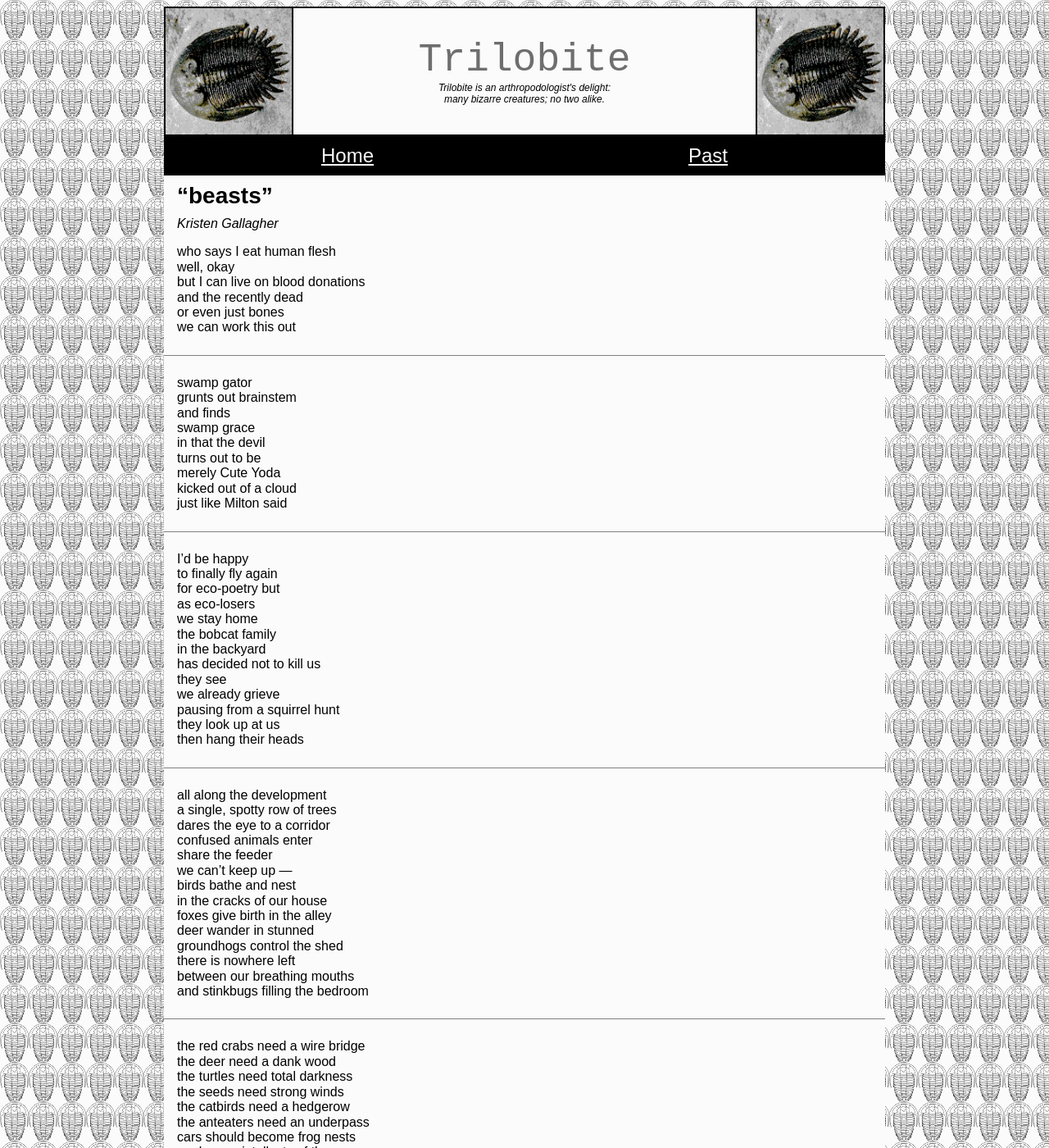
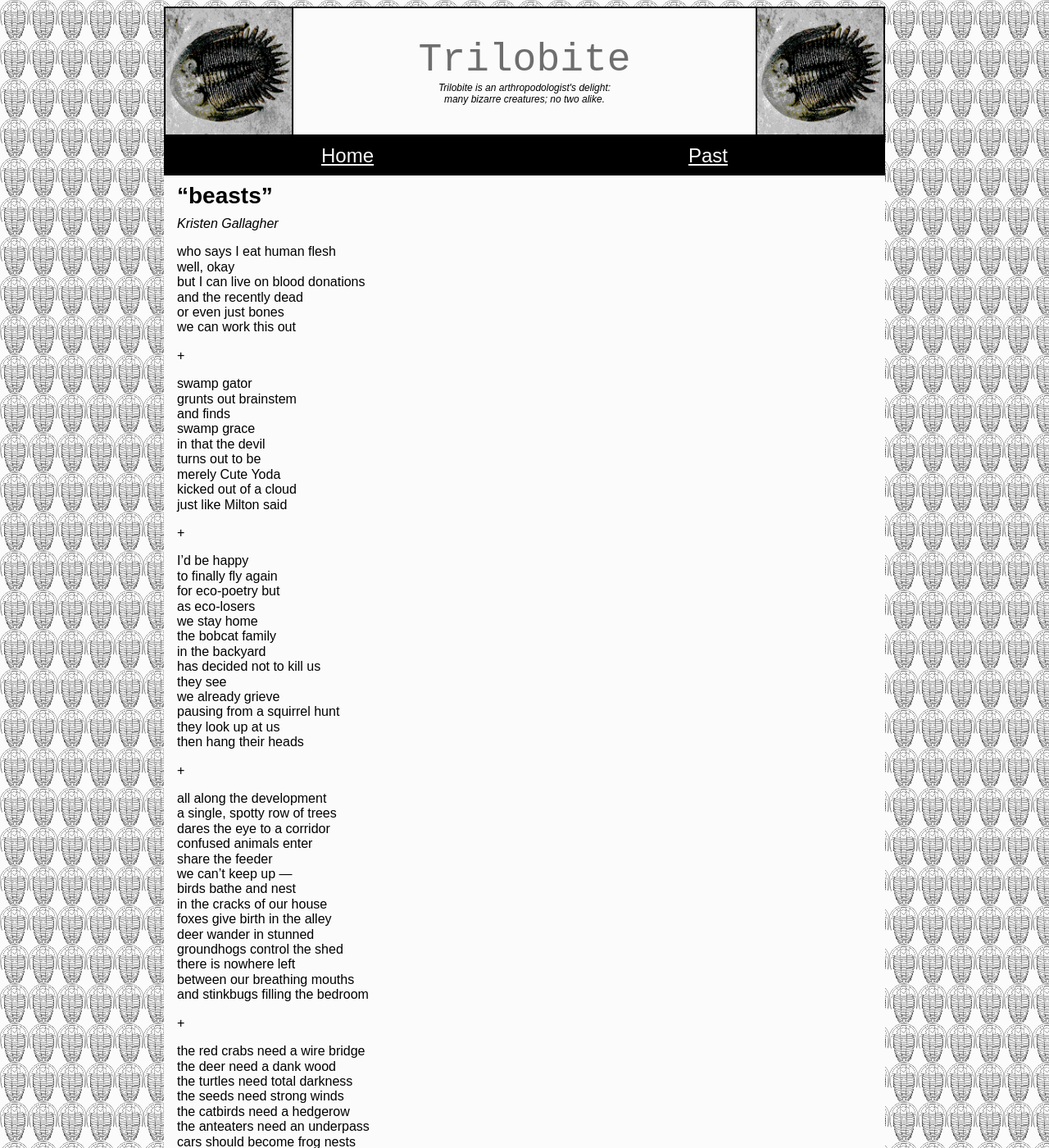
Before and after one commit to trilobite-poetry/trilobite-poetry.github.io, a Jekyll site: the page built from issues/_current/gallagher.md, in a window 1280 px wide and 1400 px high. Shown: the whole window at 82% size. Built offline with Jekyll 4.4.1, drawn with Linux system fonts in a browser that asks for light colours.

Commit message:
Update gallagher.md

```diff
--- a/issues/_current/gallagher.md
+++ b/issues/_current/gallagher.md
@@ -16,7 +16,10 @@ or even just bones
 we can work this out
 
 ---
-{: .newpoem }
+
++
+
+---
 
 swamp gator
 
@@ -37,7 +40,10 @@ kicked out of a cloud
 just like Milton said
 
 ---
-{: .newpoem }
+
++
+
+---
 
 I'd be happy
 
@@ -66,7 +72,10 @@ they look up at us
 then hang their heads
 
 ---
-{: .newpoem }
+
++
+
+---
 
 all along the development
 
@@ -97,7 +106,10 @@ between our breathing mouths
 and stinkbugs filling the bedroom
 
 ---
-{: .newpoem }
+
++
+
+---
 
 the red crabs need a wire bridge
 
@@ -116,7 +128,10 @@ cars should become frog nests
 eagles are intellects of the gorge
 
 ---
-{: .newpoem }
+
++
+
+---
 
 for ppl who like
 
@@ -135,7 +150,10 @@ that says JOBCELS
 these times need a whole new language
 
 ---
-{: .newpoem }
+
++
+
+---
 
 sad jobcels --
 
@@ -162,7 +180,10 @@ to not sleep outside
 with the wet ducks
 
 ---
-{: .newpoem }
+
++
+
+---
 
 I was in a flow state
 
@@ -217,7 +238,10 @@ and listening to The Kinks
 Lola vs. Powerman
 
 ---
-{: .newpoem }
+
++
+
+---
 
 in the remembrance place
 
@@ -252,7 +276,10 @@ becoming objects
 the shadow out from under
 
 ---
-{: .newpoem }
+
++
+
+---
 
 like a dog in a play
 
```
